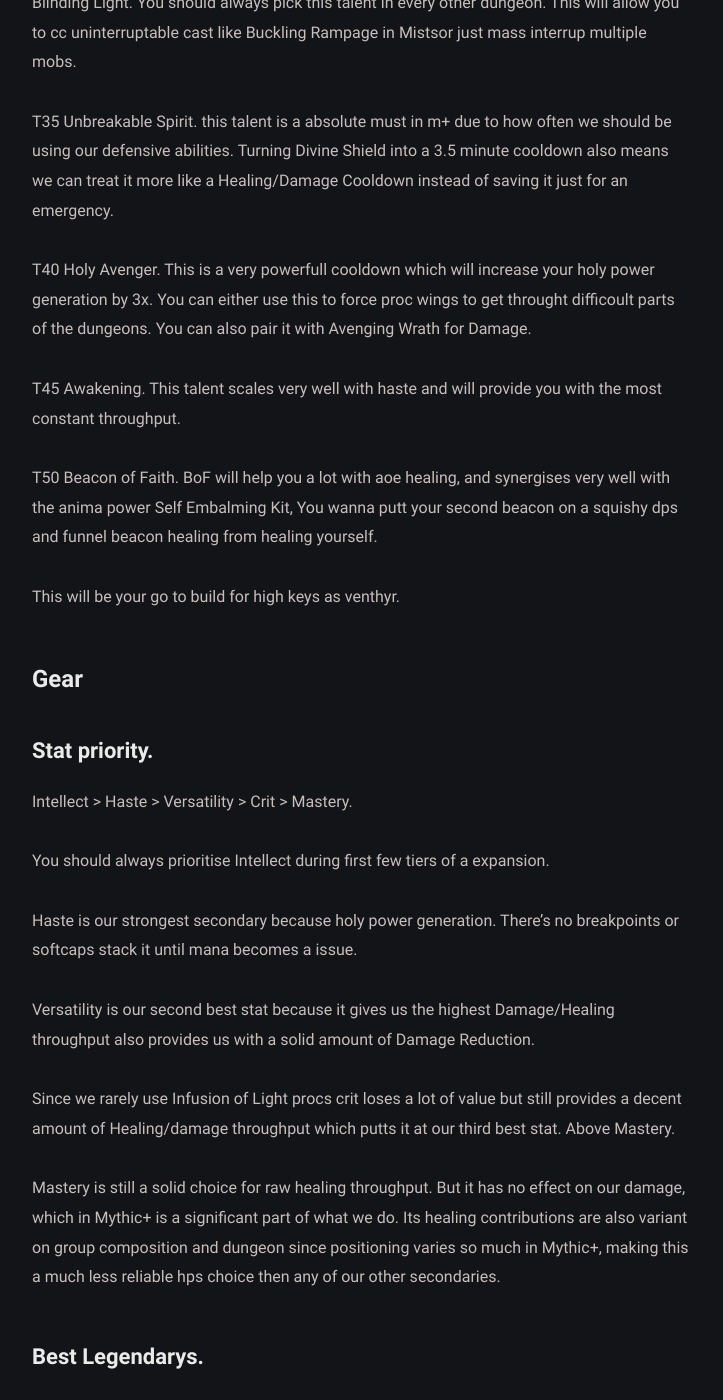
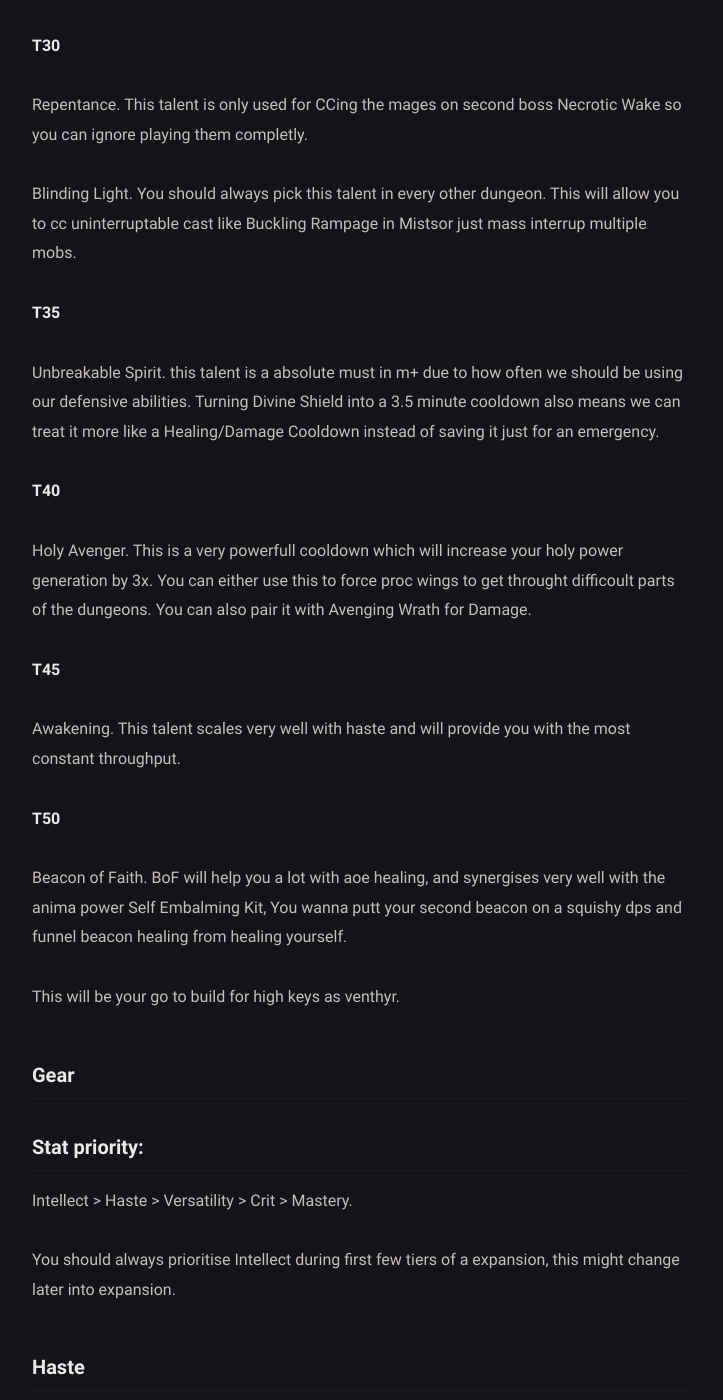
Before and after one commit to BetterThanWowhead/BetterThanWowhead.github.io, a Jekyll site: the page built from pages/M+/talents.md, in a window 1280 px wide and 1400 px high, scrolled down 807 px. Shown: the whole window, without its empty margins (278-1001 px from the left). Built offline with Jekyll 4.4.1, drawn with Linux system fonts in a browser that asks for light colours; some of the changed text lies outside the part shown.

Commit message:
BRRRRRRRRR

```diff
--- a/pages/M+/talents.md
+++ b/pages/M+/talents.md
@@ -11,64 +11,76 @@ layout: post
 
 # Talents
 
-Let’s talk about talents.
+### **Let’s talk about talents.**
 
-T15
+**T15**
+
 Light’s Hammer.
 Crusader’s Might loses value since we’re not running Glimmer of Light or Shock Barrier as Venthyr. Light’s Hammer will not bring much healing but a solid amount of Damage.
 
-T25.
+**T25**
+
 Judgement of Light.
 JoL will bring you a lot of passive healing throughput since your casting Judgement on cooldown in m+.
 
-T30.
+**T30**
+
 Repentance.
 This talent is only used for CCing the mages on second boss Necrotic Wake so you can ignore playing them completly.
 
 Blinding Light.
 You should always pick this talent in every other dungeon. This will allow you to cc uninterruptable cast like Buckling Rampage in Mistsor just mass interrup multiple mobs.
 
-T35
+**T35**
+
 Unbreakable Spirit.
 this talent is a absolute must in m+ due to how often we should be using our defensive abilities. Turning Divine Shield into a 3.5 minute cooldown also means we can treat it more like a Healing/Damage Cooldown instead of saving it just for an emergency.
 
-T40
+**T40**
+
 Holy Avenger.
 This is a very powerfull cooldown which will increase your holy power generation by 3x. You can either use this to force proc wings to get throught difficoult parts of the dungeons. You can also pair it with Avenging Wrath for Damage.
 
-T45
+**T45**
+
 Awakening.
 This talent scales very well with haste and will provide you with the most constant throughput.
 
-T50
+**T50**
+
 Beacon of Faith.
 BoF will help you a lot with aoe healing, and synergises very well with the anima power Self Embalming Kit, You wanna putt your second beacon on a squishy dps and funnel beacon healing from healing yourself.
 
 This will be your go to build for high keys as venthyr.
 
-# Gear
+### **Gear**
 
-## Stat priority.
+### **Stat priority:**
 
 Intellect > Haste > Versatility > Crit > Mastery.
 
-You should always prioritise Intellect during first few tiers of a expansion.
+You should always prioritise Intellect during first few tiers of a expansion, this might change later into expansion.
 
-Haste is our strongest secondary because holy power generation. There’s no breakpoints or softcaps stack it until mana becomes a issue.
+### **Haste**
 
-Versatility is our second best stat because it gives us the highest Damage/Healing throughput also provides us with a solid amount of Damage Reduction.
+ is our strongest secondary because holy power generation. There’s no breakpoints or softcaps stack it until mana becomes a issue.
 
-Since we rarely use Infusion of Light procs crit loses a lot of value but still provides a decent amount of Healing/damage throughput which putts it at our third best stat. Above Mastery.
+### **Versatility**
 
-Mastery is still a solid choice for raw healing throughput. But it has no effect on our damage, which in Mythic+ is a significant part of what we do. Its healing contributions are also variant on group composition and dungeon since positioning varies so much in Mythic+, making this a much less reliable hps choice then any of our other secondaries.
+ is our second best stat because it gives us the highest Damage/Healing throughput also provides us with a solid amount of Damage Reduction.
+### **Critical Strike**
+Since we rarely use Infusion of Light procs Critical Strike loses a lot of value but still provides a decent amount of Healing/damage throughput which putts it Above Mastery.
 
-## Best Legendarys.
+### **Mastery**
+Mastery is still a solid choice for raw healing throughput. But it has no effect on our damage, which in Mythic+ is the biggest part of what we do. The healing it contributes is also too deepent on comp composition and positioning.
+
+### **Best Legendarys.**
 
 Mad Paragon will be your best legendary for Venthyr as it will greatly increase our damage we do inside Ashen Hallow.
 
 Shock Barrier is our strongest healing legendary in m+ and are also 100% passive, This would be your legendary if you wan’t more healing.
 
-## On use Trinkets.
+### **On use Trinkets.**
 
 [Soulletting Ruby](https://www.wowhead.com/item=178809/soulletting-ruby?bonus=6805:1472)
 This is a very strong on use trinket since it lines up with wings(Do not keybind this into wings) since you wanna use it on a low health target whenever you can.
@@ -76,7 +88,7 @@ This is a very strong on use trinket since it lines up with wings(Do not keybind
 [Inscrutable Quantum Device](https://www.wowhead.com/item=179350/inscrutable-quantum-device?bonus=6805:1472)
 I personally prefer Quantum Device over Ruby because iqd provides you a large amount of extra burst damage in your Ashen Hallow.
 
-## Passive Trinkets.
+### **Passive Trinkets.**
 
 [Titanic Ocular Gland](https://www.wowhead.com/item=186423/titanic-ocular-gland?bonus=6805)
 Is your strongest passive trinket since it provides you the most amount of stats (if your above 50% health which you should be most of the time) playing this trinket requires you to optimise your gear since it provides you an increase to your highest secondary stat.
@@ -84,7 +96,7 @@ Is your strongest passive trinket since it provides you the most amount of stats
 [Unbound Changeling](https://www.wowhead.com/item=178708/unbound-changeling?bonus=6805:1472)
 Will be your second best passive trinket if you dont have Ocular Gland because it provides you with either Haste or Crit (deepnding on your food buff) you should ideally have it sett to Haste at all time because if you get the proc inside your Ashen Hallow you will gain some more ticks.
 
-# Soulbinds.
+### **Soulbinds.**
 
 You go to soulbind should be theotar since its the highest damage soulbind for your entire grp because Wastelands Propreity also it gives you 3% tea that will either give you Intellect, Haste, Vers or crit.
 
```
Also changed, not shown: pages/M+/index.md (+6 -6 lines), pages/about.md (+1 -2 lines).
